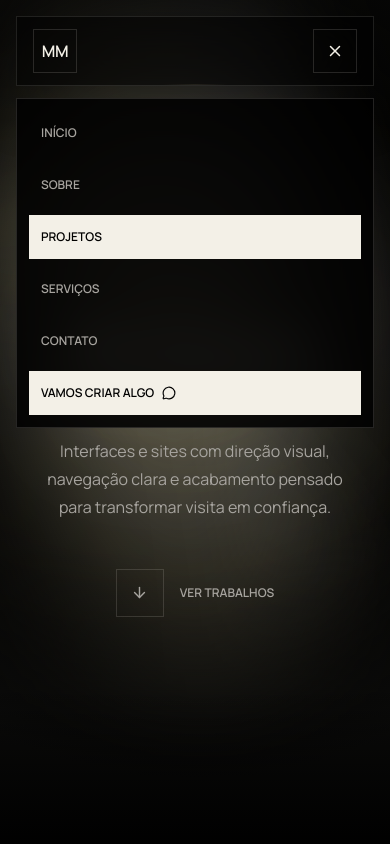
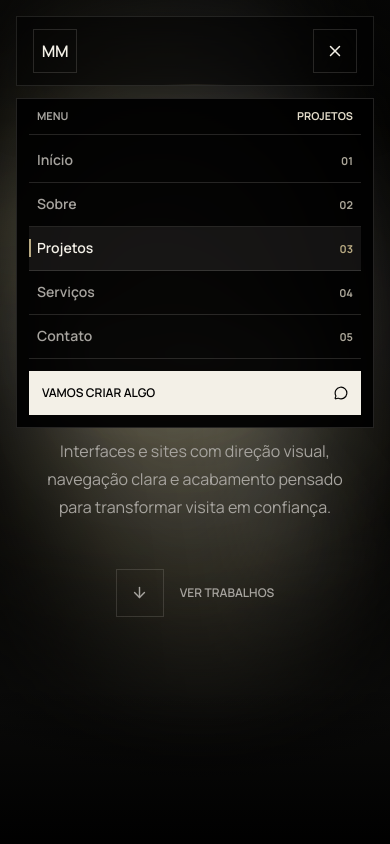
Before and after one commit to Monteiromathe550/matheus-portifolio, a React (Vite) app: page / in a window 390 px wide. Both pictures are taken after a click on the button 335 px from the left and 51 px from the top of the page. Shown: the top 844 px of the page. Built offline with nearby package versions, Linux system fonts and the light colour scheme; a web font is replaced by a local one.

Commit message:
Polish mobile menu

```diff
--- a/src/App.tsx
+++ b/src/App.tsx
@@ -336,27 +336,39 @@ function Header() {
         </button>
       </div>
       {open && (
-        <nav id={mobileMenuId} className="mobile-menu-panel pointer-events-auto mx-auto mt-3 grid max-w-[1040px] gap-2 border border-border bg-background/88 p-3 backdrop-blur-xl md:hidden" aria-label="Menu mobile">
-          {navItems.map((item) => (
+        <nav id={mobileMenuId} className="mobile-menu-panel pointer-events-auto mx-auto mt-3 max-w-[1040px] border border-border bg-background/94 p-3 backdrop-blur-xl md:hidden" aria-label="Menu mobile">
+          <div className="mobile-menu-heading flex items-center justify-between border-b border-border px-2 pb-3">
+            <span>Menu</span>
+            <span>{navItems.find((item) => item.id === activeSection)?.label ?? "Início"}</span>
+          </div>
+          <div className="mobile-nav-list grid">
+            {navItems.map((item, index) => {
+              const isActive = activeSection === item.id
+
+              return (
                 <a
                   key={item.id}
                   href={`#${item.id}`}
                   onClick={() => setOpen(false)}
+                  aria-current={isActive ? "page" : undefined}
                   className={[
-                "mobile-nav-link flex min-h-11 items-center px-3 text-xs font-semibold uppercase transition-colors duration-300",
-                activeSection === item.id ? "bg-primary text-primary-foreground" : "text-muted-foreground",
+                    "mobile-nav-link flex min-h-12 items-center justify-between border-b border-border px-2 text-sm font-semibold transition-colors duration-300",
+                    isActive ? "is-active text-primary" : "text-muted-foreground",
                   ].join(" ")}
                 >
-              {item.label}
+                  <span>{item.label}</span>
+                  <span className="mobile-nav-index">{String(index + 1).padStart(2, "0")}</span>
                 </a>
-          ))}
+              )
+            })}
+          </div>
           <a
             href={whatsappUrl}
             target="_blank"
             rel="noopener noreferrer"
             onClick={() => setOpen(false)}
             aria-label="Falar no WhatsApp com Matheus Monteiro"
-            className="mobile-nav-link flex min-h-11 items-center gap-2 bg-primary px-3 text-xs font-semibold uppercase text-primary-foreground transition-colors duration-300 hover:bg-transparent hover:text-primary"
+            className="mobile-menu-cta mt-3 flex min-h-12 items-center justify-between border border-primary bg-primary px-3 text-xs font-semibold uppercase text-primary-foreground transition-colors duration-300 hover:bg-transparent hover:text-primary"
           >
             Vamos criar algo <MessageCircle size={14} />
           </a>
--- a/src/index.css
+++ b/src/index.css
@@ -231,6 +231,7 @@ textarea {
 .site-nav-link,
 .site-cta,
 .mobile-nav-link,
+.mobile-menu-cta,
 .section-action {
   min-height: 44px;
   align-items: center;
@@ -245,6 +246,7 @@ textarea {
 .site-nav-link:hover,
 .site-cta:hover,
 .mobile-nav-link:hover,
+.mobile-menu-cta:hover,
 .section-action:hover {
   transform: translate3d(0, -1px, 0);
 }
@@ -255,13 +257,15 @@ textarea {
 
 .site-mark:active,
 .site-cta:active,
-.mobile-nav-link:active {
+.mobile-nav-link:active,
+.mobile-menu-cta:active {
   transform: translate3d(0, 0, 0) scale(0.98);
 }
 
 .site-cta svg,
 .section-action svg,
-.mobile-nav-link svg {
+.mobile-nav-link svg,
+.mobile-menu-cta svg {
   transition: transform 420ms cubic-bezier(0.16, 1, 0.3, 1);
 }
 
@@ -278,7 +282,8 @@ textarea {
 
 .site-cta:hover svg,
 .section-action:hover svg,
-.mobile-nav-link:hover svg {
+.mobile-nav-link:hover svg,
+.mobile-menu-cta:hover svg {
   transform: translate3d(2px, -2px, 0);
 }
 
@@ -783,6 +788,68 @@ html.motion-ready .process-list[data-reveal-visible="true"]::before {
 .mobile-menu-panel {
   transform-origin: top center;
   animation: mobile-menu-in 280ms cubic-bezier(0.16, 1, 0.3, 1) both;
+}
+
+.mobile-menu-heading {
+  color: var(--muted-foreground);
+  font-size: 0.68rem;
+  font-weight: 700;
+  letter-spacing: 0;
+  line-height: 1;
+  text-transform: uppercase;
+}
+
+.mobile-menu-heading span:last-child {
+  color: color-mix(in oklch, var(--primary) 72%, var(--secondary));
+}
+
+.mobile-nav-list {
+  margin-top: 0.25rem;
+}
+
+.mobile-nav-link {
+  position: relative;
+  overflow: hidden;
+}
+
+.mobile-nav-link::before {
+  content: "";
+  position: absolute;
+  left: 0;
+  top: 50%;
+  width: 2px;
+  height: 18px;
+  background: var(--secondary);
+  opacity: 0;
+  transform: translate3d(0, -50%, 0) scaleY(0.6);
+  transition:
+    opacity 280ms ease,
+    transform 320ms cubic-bezier(0.16, 1, 0.3, 1);
+}
+
+.mobile-nav-link.is-active {
+  background: color-mix(in oklch, var(--primary) 7%, transparent);
+}
+
+.mobile-nav-link.is-active::before,
+.mobile-nav-link:focus-visible::before {
+  opacity: 1;
+  transform: translate3d(0, -50%, 0) scaleY(1);
+}
+
+.mobile-nav-index {
+  color: color-mix(in oklch, var(--muted-foreground) 78%, var(--secondary));
+  font-size: 0.68rem;
+  font-weight: 700;
+}
+
+.mobile-nav-link.is-active .mobile-nav-index {
+  color: var(--secondary);
+}
+
+.mobile-menu-cta {
+  position: relative;
+  overflow: hidden;
 }
 
 .project-dialog-backdrop {
```
Lines whose indentation alone changed are shown as unchanged.
